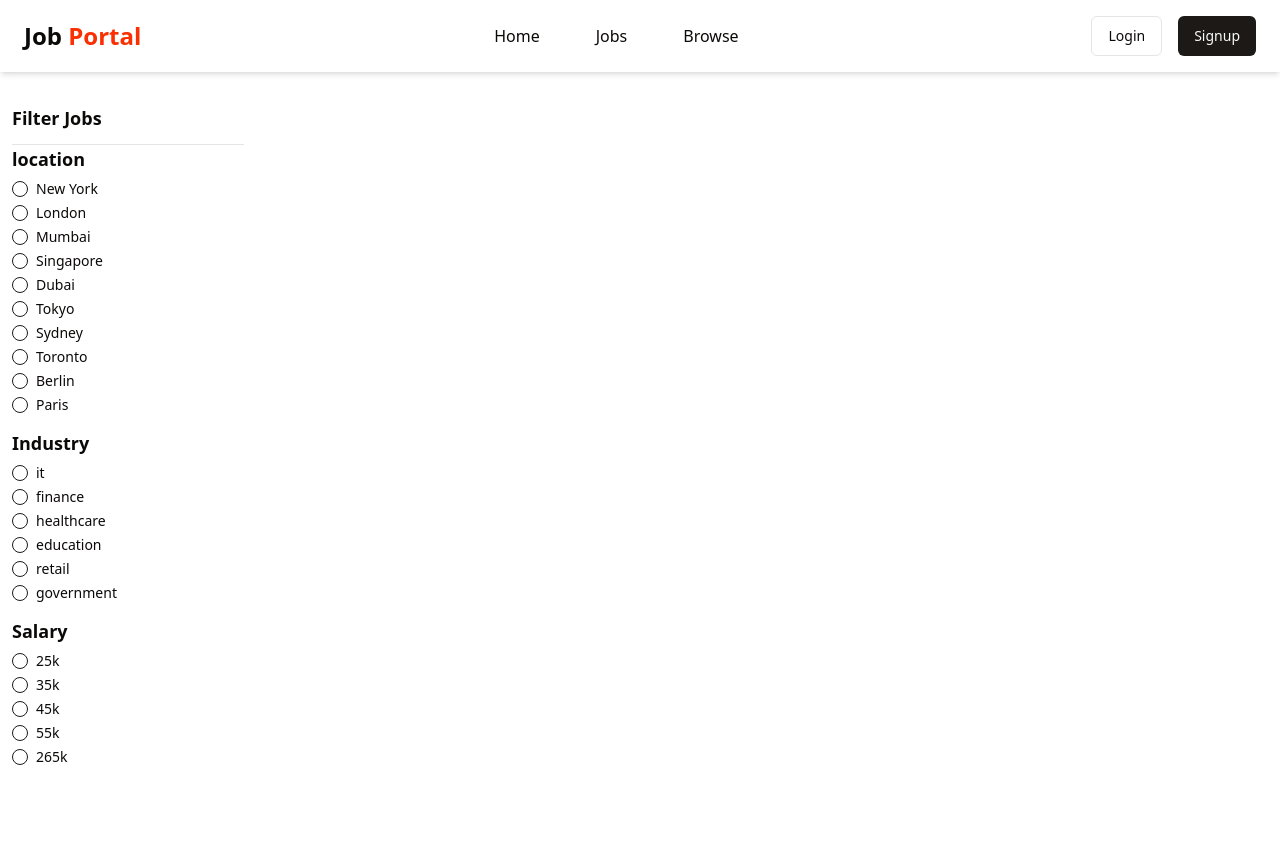
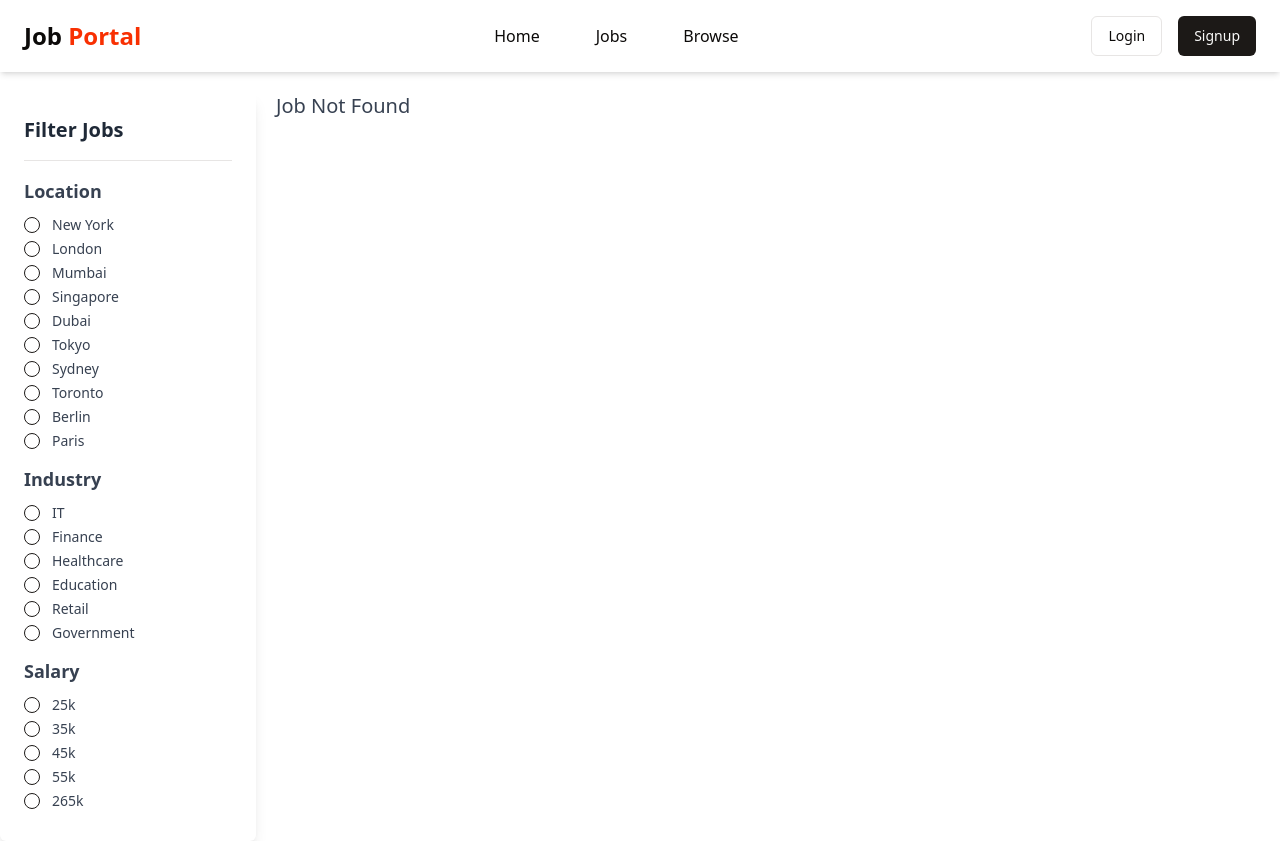
Before and after one commit to patilrohit1964/my_job_portal, a React (Vite) app in the folder client/: page /jobs in a window 1280 px wide. Before the commit the page ends 800 px from the top, so only its background shows below. Built offline with nearby package versions, Linux system fonts and the light colour scheme.

Commit message:
update ui again

```diff
--- a/client/src/components/CategoryCarousel.jsx
+++ b/client/src/components/CategoryCarousel.jsx
@@ -28,7 +28,7 @@ const CategoryCarousel = () => {
         <section className="w-full max-w-5xl mx-auto my-16 px-4 md:px-0">
             <h2 className="text-2xl md:text-3xl font-bold text-center mb-6">Explore Categories</h2>
 
-            <Carousel className="w-full overflow-x-hidden md:overflow-x-auto">
+            <Carousel className="w-full overflow-x-hidden">
                 <CarouselContent className="flex items-center">
                     {categories.map((el, index) => (
                         <CarouselItem
--- a/client/src/components/FilterCard.jsx
+++ b/client/src/components/FilterCard.jsx
@@ -1,9 +1,10 @@
 import React from 'react'
 import { RadioGroup, RadioGroupItem } from './ui/radio-group'
 import { Label } from './ui/label'
+
 const filterData = [
     {
-        filterType: "location",
+        filterType: "Location",
         array: [
             "New York",
             "London",
@@ -20,12 +21,12 @@ const filterData = [
     {
         filterType: "Industry",
         array: [
-            "it",
-            "finance",
-            "healthcare",
-            "education",
-            "retail",
-            "government",
+            "IT",
+            "Finance",
+            "Healthcare",
+            "Education",
+            "Retail",
+            "Government",
         ]
     },
     {
@@ -42,19 +43,19 @@ const filterData = [
 
 const FilterCard = () => {
     return (
-        <div className='w-full bg-white p-3 rounded-md'>
-            <h1 className='font-bold text-lg'>Filter Jobs</h1>
-            <hr className='mt-3' />
+        <div className='w-full bg-white p-6 rounded-md shadow-lg'>
+            <h1 className='font-bold text-xl text-gray-800 mb-4'>Filter Jobs</h1>
+            <hr className='mb-4' />
             <RadioGroup>
                 {
                     filterData.map((data, index) => (
                         <div key={index}>
-                            <h1 className='font-bold text-lg'>{data.filterType}</h1>
+                            <h2 className='font-semibold text-lg text-gray-700 mb-3'>{data.filterType}</h2>
                             {
                                 data.array.map((item, index) => (
-                                    <div key={index} className='flex items-center space-x-2 my-2'>
-                                        <RadioGroupItem value={item}></RadioGroupItem>
-                                        <Label>{item}</Label>
+                                    <div key={index} className='flex items-center space-x-3 my-2'>
+                                        <RadioGroupItem value={item} className="transition duration-200 ease-in-out transform hover:scale-105 hover:text-blue-500"></RadioGroupItem>
+                                        <Label className='text-gray-700'>{item}</Label>
                                     </div>
                                 ))
                             }
--- a/client/src/components/Job.jsx
+++ b/client/src/components/Job.jsx
@@ -14,8 +14,8 @@ const Job = ({ job }) => {
         <motion.div
             initial={{ opacity: 0, x: -20 }}
             animate={{ opacity: 1, x: 0 }}
-            transition={{ duration: 1 }}
-            className="p-6 rounded-lg shadow-lg bg-white border border-gray-200 hover:shadow-xl transition-all md:p-8"
+            transition={{ duration: 0.6, delay: 0.1 }}
+            className="p-6 rounded-lg shadow-lg bg-white border border-gray-200 hover:shadow-xl transition-all md:p-8 cursor-pointer"
         >
             {/* Top Section */}
             <div className="flex items-center justify-between">
@@ -27,9 +27,10 @@ const Job = ({ job }) => {
 
             {/* Company Info */}
             <div className="flex items-center gap-3 my-3">
-                <Avatar className="border border-gray-300">
+                <Avatar className="border border-gray-300 rounded-full p-1">
                     <AvatarImage
                         src="https://encrypted-tbn0.gstatic.com/images?q=tbn:ANd9GcTNp0Nv1kGgeyKZCHKvg8V7Q9_3RwZUkxz8bw&s"
+                        alt="Company Logo"
                     />
                 </Avatar>
                 <div>
@@ -55,12 +56,12 @@ const Job = ({ job }) => {
             <div className="flex items-center mt-5 gap-4">
                 <Button
                     variant="outline"
-                    className="hover:bg-gray-100 transition-all w-full sm:w-auto"
+                    className="hover:bg-gray-100 transition-all w-full sm:w-auto focus:ring-2 focus:ring-purple-600"
                     onClick={() => navigate(`/jobs/description/${job?._id}`)}
                 >
                     Details
                 </Button>
-                <Button className="bg-purple-700 hover:bg-purple-900 text-white transition-all w-full sm:w-auto">
+                <Button className="bg-purple-700 hover:bg-purple-900 text-white transition-all w-full sm:w-auto focus:ring-2 focus:ring-purple-600">
                     Save for later
                 </Button>
             </div>
--- a/client/src/components/Jobs.jsx
+++ b/client/src/components/Jobs.jsx
@@ -4,29 +4,28 @@ import Job from './Job'
 import FilterCard from './FilterCard'
 import { useSelector } from 'react-redux'
 
-const jobsArray = [1, 2, 3]
 const Jobs = () => {
   const { allJobs } = useSelector(state => state.jobSlice)
+
   return (
     <div>
       <Navbar />
       <div className='max-w-7xl mx-auto mt-5'>
         <div className='flex gap-5'>
-          <div className="w-[20%]">
+          <div className="w-full sm:w-[25%] lg:w-[20%]">
             <FilterCard />
           </div>
           {
-            allJobs?.length < 0 ? <span>Job Not Found</span> :
+            allJobs?.length === 0 ? <span className="text-xl text-gray-700">Job Not Found</span> :
               (
                 <div className='flex-1 h-[88vh] overflow-y-auto pb-5'>
-                  <div className='grid grid-cols-3 gap-4'>
+                  <div className='grid grid-cols-1 sm:grid-cols-2 lg:grid-cols-3 gap-4'>
                     {
                       allJobs?.map((job, index) => (
-                        <div key={job?._id}>
+                        <div key={job?._id} className="transform transition duration-500 hover:scale-105 p-4 rounded-lg">
                           <Job job={job} />
                         </div>
-                      )
-                      )
+                      ))
                     }
                   </div>
                 </div>
```
